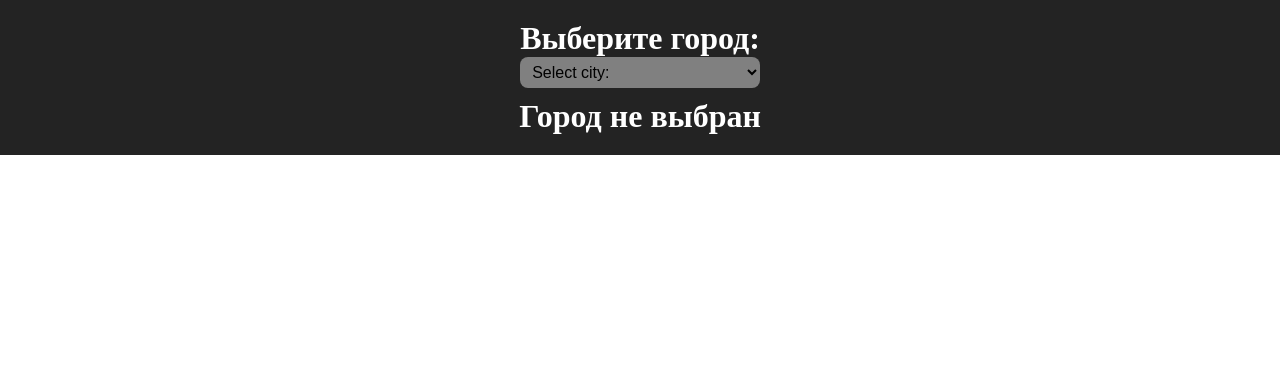
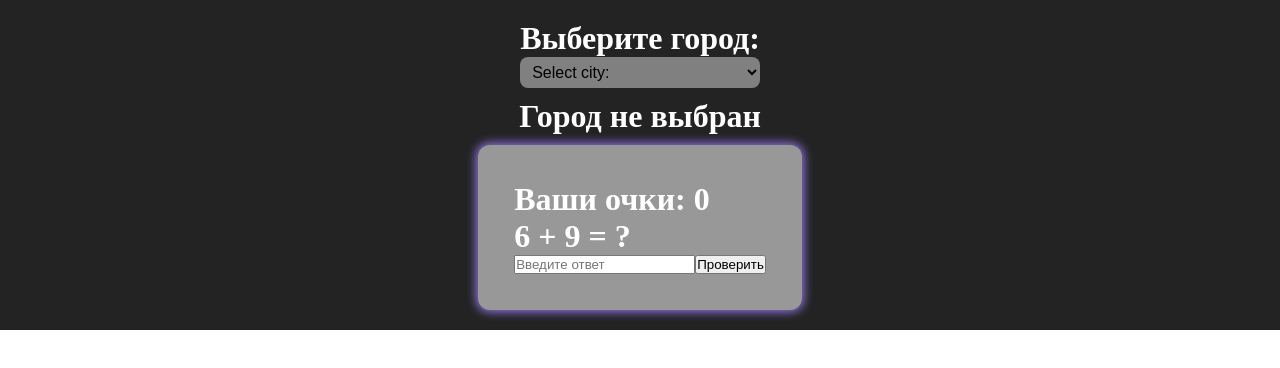
Before and after one commit to WebDevelopmentLearn/ReactLearn, a React (Create React App) app: page / in a window 1280 px wide. Shown: the top 368 px of the page. Built offline with nearby package versions, Linux system fonts and the light colour scheme.

Commit message:
Викторина по сложению

```diff
--- a/src/app/App.jsx
+++ b/src/app/App.jsx
@@ -4,6 +4,7 @@
 import CitySelector from "../components/CitySelector/CitySelector";
 import {useState} from "react";
 import CityCard from "../components/CityCard/CityCard";
+import MathQuiz from "../components/MathQuiz/MathQuiz";
 
 function App() {
     const [currentCity, setCity] = useState();
@@ -14,6 +15,8 @@
       <div className="App">
           <CitySelector updateCity={updateCity} />
           {currentCity ? <CityCard selectedCity={currentCity} /> : <h1>Город не выбран</h1> }
+
+          <MathQuiz />
       </div>
   );
 }
--- /dev/null
+++ b/src/components/Answer/Answer.jsx
@@ -0,0 +1,25 @@
+import {useState} from "react";
+
+function Answer({updatePoints, a, b}) {
+    const [userInput, setUserInput] = useState(null);
+
+    function handleChange (event) {
+        setUserInput(event.target.value);
+    }
+
+    function handleSubmit (event) {
+        event.preventDefault();
+        Number(userInput) === (a+b) ? updatePoints(+1) : updatePoints(-1)
+    }
+
+    return (
+        <div>
+            <form onSubmit={handleSubmit}>
+                <input placeholder="Введите ответ" onChange={handleChange} ></input>
+                <button type='submit'>Проверить</button>
+            </form>
+        </div>
+    );
+}
+
+export default Answer;
--- /dev/null
+++ b/src/components/MathQuiz/MathQuiz.jsx
@@ -0,0 +1,25 @@
+import styles from "./MathQuiz.module.css";
+import Answer from "../Answer/Answer";
+import {useState} from "react";
+
+function MathQuiz() {
+
+    const a = Math.floor(Math.random()*10);
+    const b = Math.floor(Math.random()*10);
+
+    const [points, setPoints] = useState(0);
+
+    function updatePoints(value) {
+        setPoints(prevPoints => prevPoints + value);
+    }
+
+    return (
+        <div className={styles.mathQuizContainer}>
+            <h1>Ваши очки: {points}</h1>
+            <h1>{`${a} + ${b} = ?`}</h1>
+            <Answer a={a} b={b} updatePoints={updatePoints} />
+        </div>
+    );
+}
+
+export default MathQuiz;
--- /dev/null
+++ b/src/components/MathQuiz/MathQuiz.module.css
@@ -0,0 +1,13 @@
+
+.mathQuizContainer {
+    background-color: #999898;
+    /*border: 1px solid purple;*/
+    box-shadow: 0px 0px 10px 2px #9177e3;
+    border-radius: 12px;
+    padding: 36px;
+    transition: transform 0.5s;
+}
+
+.mathQuizContainer:hover {
+    transform: scale(1.1);
+}
```
